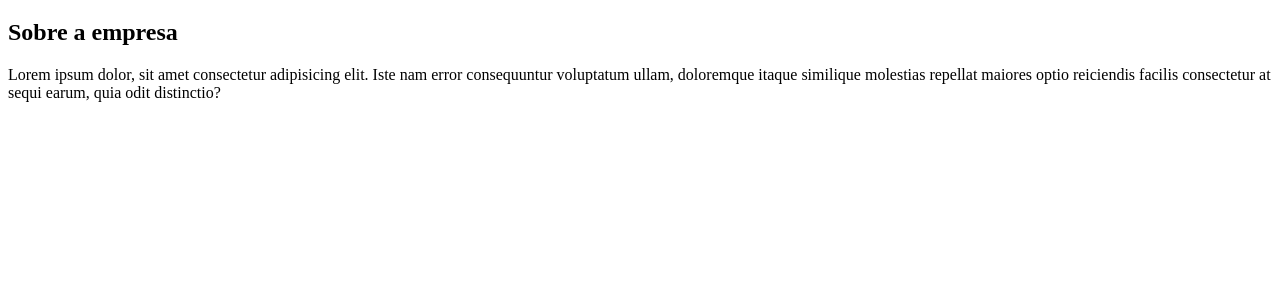
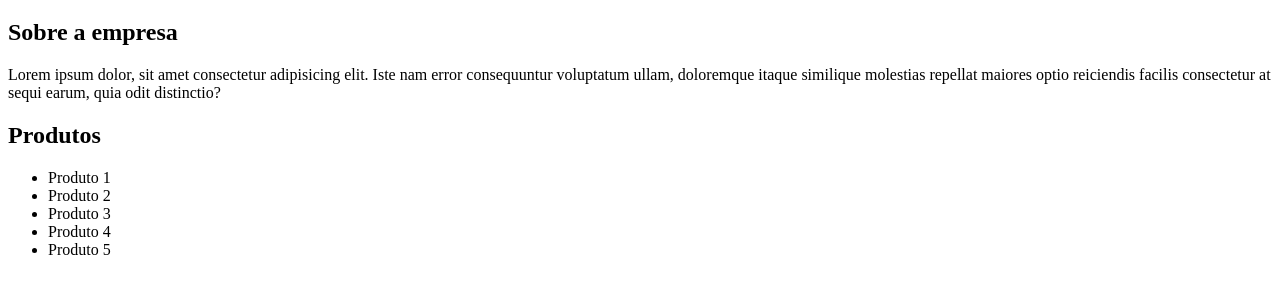
Before and after one commit to leonardoolidev/learning-git, a plain HTML site: page index.html in a window 1280 px wide. Shown: the part 61-354 px from the top of the page. Drawn offline with Linux system fonts and the light colour scheme.

Commit message:
Adicionado section Produtos

```diff
--- a/index.html
+++ b/index.html
@@ -15,5 +15,16 @@
       doloremque itaque similique molestias repellat maiores optio reiciendis facilis consectetur at sequi earum, quia odit distinctio?
     </p>
   </section>
+
+  <section>
+    <h2>Produtos</h2>
+    <ul>
+      <li>Produto 1</li>
+      <li>Produto 2</li>
+      <li>Produto 3</li>
+      <li>Produto 4</li>
+      <li>Produto 5</li>
+    </ul>
+  </section>
 </body>
 </html>
```
